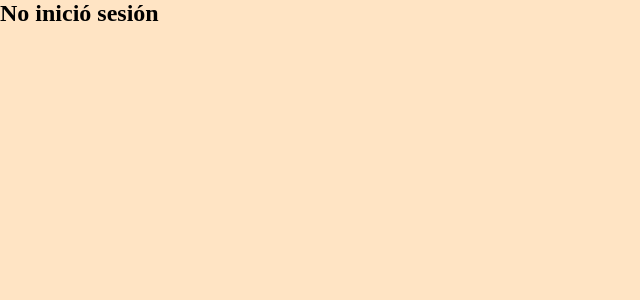
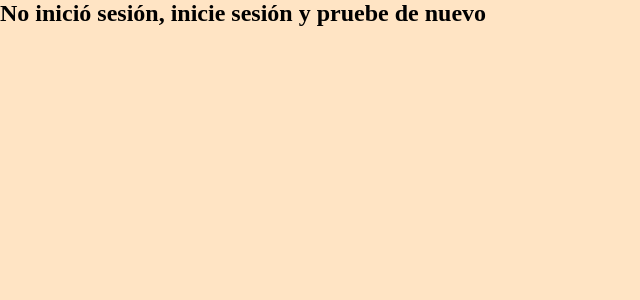
Before and after one commit to bobadillajuan/movies, a PHP site: page /php/pelicula_listado.php in a window 1280 px wide. Shown: the top 300 px of the page, without its empty margins (0-640 px from the left). Run offline with PHP 8.4, Linux system fonts and the light colour scheme.

Commit message:
branches problem

```diff
--- a/Ejercicio-01/php/pelicula_listado.php
+++ b/Ejercicio-01/php/pelicula_listado.php
@@ -119,7 +119,7 @@ if (!empty($_SESSION['usuario'])) {
     desconectar($conexion);
 
 } else {
-    echo '<h2>No inició sesión</h2>';
+    echo '<h2>No inició sesión, inicie sesión y pruebe de nuevo</h2>';
     header('refresh:3; ../index.php');
 }
 
```
